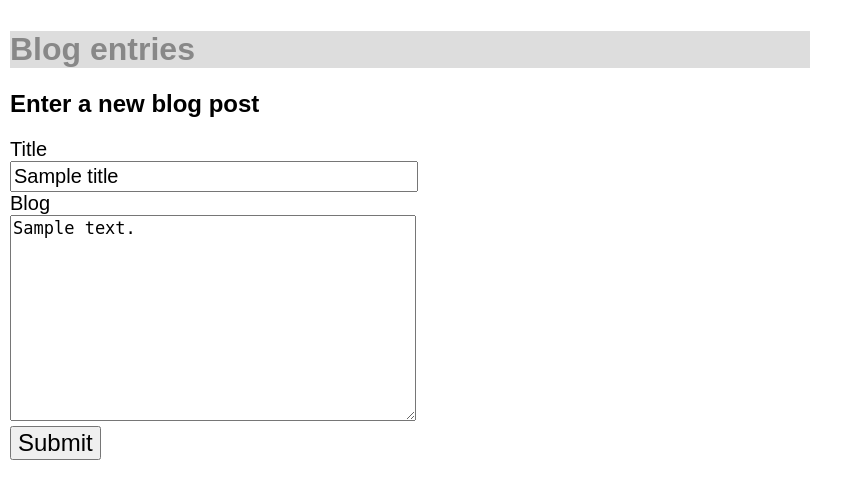
After one commit to coralvanda/backend-intro, a Python web app: template engineapp-backend-intro/templates/newpost.html in a window 1280 px wide. The commit adds this page. Shown: the top 499 px of the page, without its empty margins (0-863 px from the left). Run offline with Jinja, Linux system fonts and the light colour scheme; the template is opened without the code that fills it: most values are stand-ins (such as "Sample title", 1, 10 or a date in 2020).

Commit message:
Complete second homework set

```diff
--- /dev/null
+++ b/engineapp-backend-intro/templates/blogbase.html
@@ -0,0 +1,67 @@
+<!DOCTYPE html>
+<html>
+<head>
+	<title>HW 2 - Blog main page</title>
+</head>
+
+<style type="text/css">
+	body {
+		font-family: sans-serif;
+		width: 800px;
+		margin: 0 auto;
+		padding: 10px;
+	}
+
+	.error{
+		color: red;
+	}
+
+	.title{
+		font-weight: bold;
+		float: left;
+	}
+
+	.date{
+		font-style: italic;
+		float: right;
+	}
+
+	.content{
+		clear: both;
+	}
+
+	label {
+		display: block;
+		font-size: 20px;
+	}
+
+	input[type=text] {
+		width: 400px;
+		font-size: 20px;
+		padding: 2px;
+	}
+
+	textarea {
+		width: 400px;
+		height: 200px;
+		font-size: 17px;
+		font-family: monospace;
+	}
+
+	input[type=submit] {
+		font-size: 24px;
+	}
+
+	hr {
+		margin: 20px auto;
+	}
+</style>
+
+<body style="margin: 0">
+	<h1 style="background-color: #ddd; color:#888; margin: 0 height: 50px">
+		Blog entries
+	</h1>
+	{% block content %}
+	{% endblock %}
+</body>
+</html>
--- /dev/null
+++ b/engineapp-backend-intro/templates/newpost.html
@@ -0,0 +1,20 @@
+{% extends "blogbase.html" %}
+
+{% block content %}
+
+	<h2>Enter a new blog post</h2>
+	<div>{{error}}</div>
+	<form method="post">
+		<label>
+			<div>Title</div>
+			<input type='text' name='subject' value="{{title}}">
+		</label>
+
+		<label>
+			<div>Blog</div>
+			<textarea name="content">{{content}}</textarea>
+		</label>
+		<input type="submit">
+	</form>
+
+{% endblock %}
```
Also changed, not shown: engineapp-backend-intro/main.py (+76 -1 lines), engineapp-backend-intro/templates/blog.html (added, +14 -0 lines), engineapp-backend-intro/templates/front.html (+70 -2 lines), engineapp-backend-intro/templates/permalink.html (added, +12 -0 lines), engineapp-backend-intro/index.yaml (line endings or trailing spaces), 1 other file.
